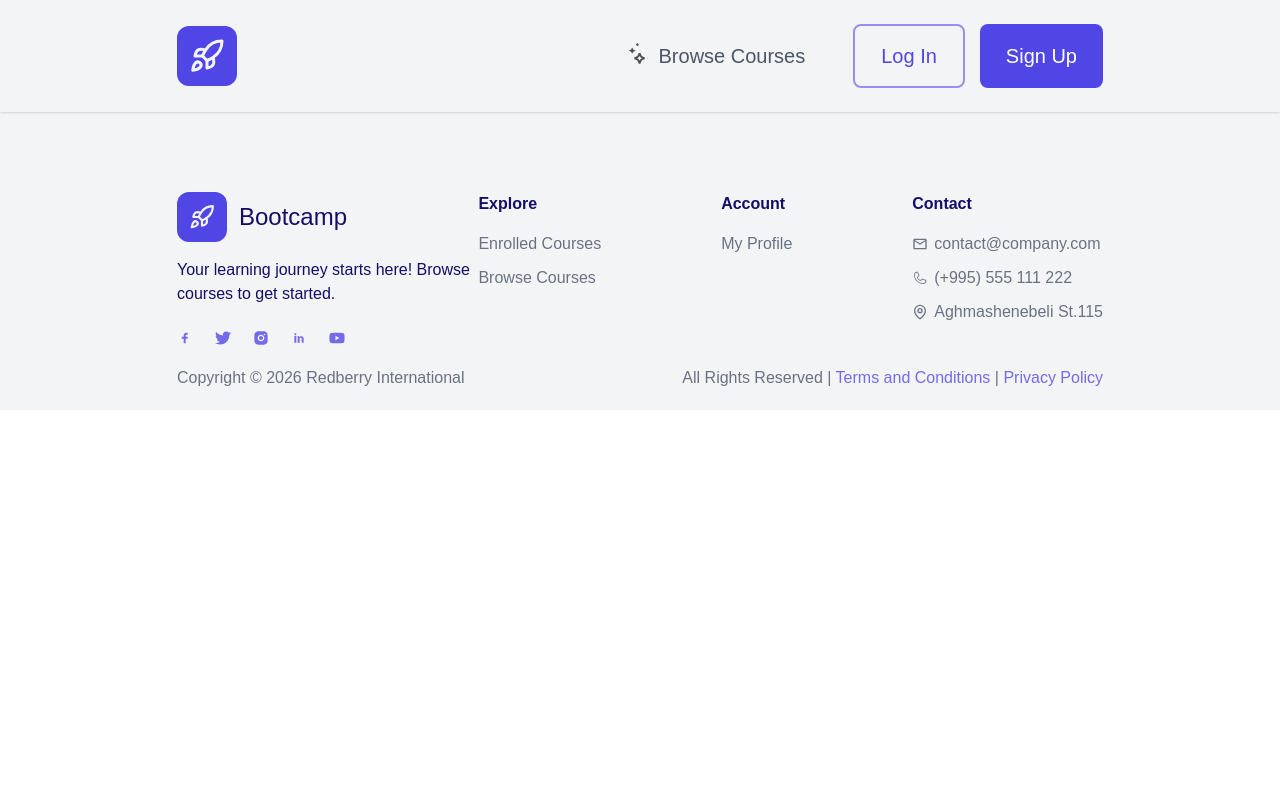
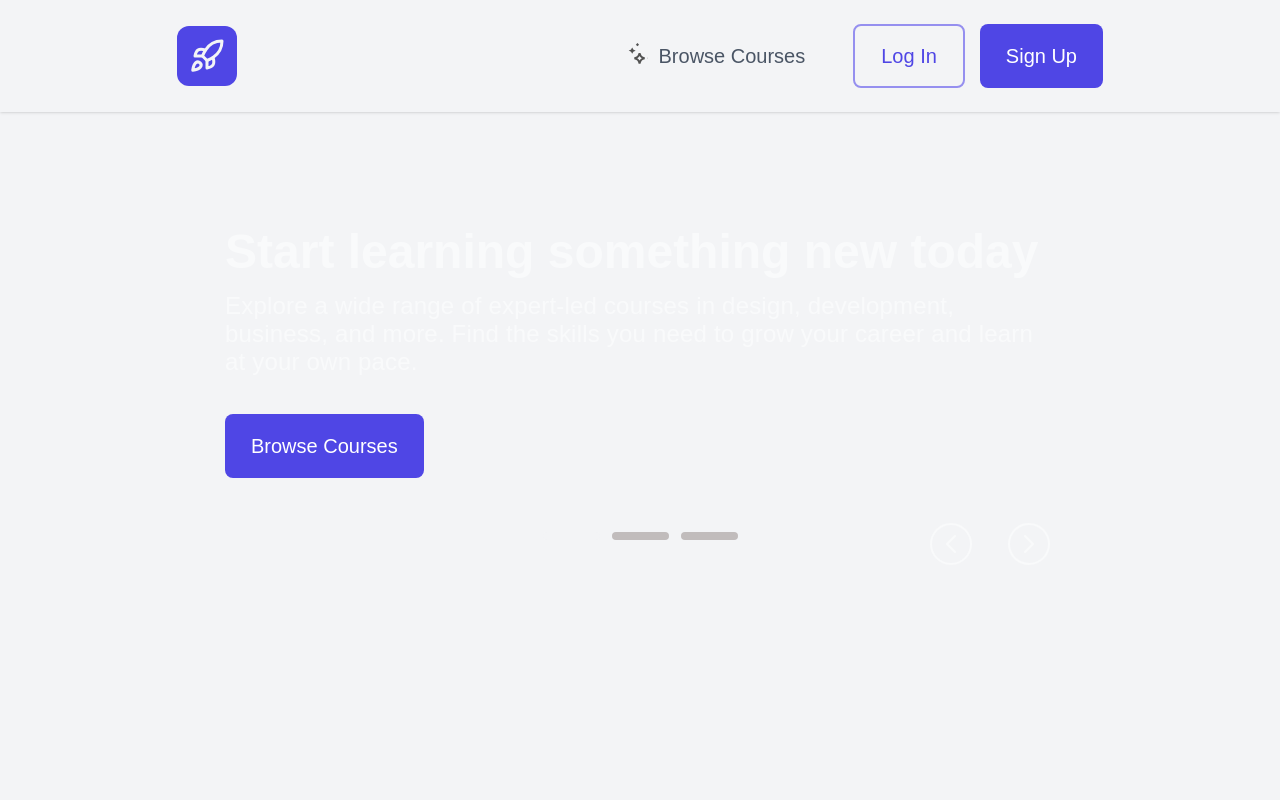
Before and after one commit to xWolfYx/redberry-bootcamp-xi, a React (Vite) app: page / in a window 1280 px wide. Shown: the top 800 px of the page. Built offline with nearby package versions, Linux system fonts and the light colour scheme.

Commit message:
fix: Route element syntax, add dashboard element

```diff
--- a/src/App.tsx
+++ b/src/App.tsx
@@ -1,16 +1,17 @@
 import { Route, Routes } from "react-router-dom";
 import Footer from "./components/Footer";
+import Dashboard from "./components/layout/Dashboard";
 import Navbar from "./components/Navbar";
 import "@fontsource-variable/inter/wght.css";
 
 function App() {
 	return (
-		<div className="bg-gray-100">
+		<div className="bg-gray-100 w-screen">
 			<Navbar />
 			<Routes>
-				<Route path="/"></Route>
-				<Route path="/login"></Route>
-				<Route path="/login"></Route>
+				<Route path="/" element={<Dashboard />} />
+				{/* <Route path="/login" element={} /> */}
+				{/* <Route path="/login" element={} /> */}
 			</Routes>
 			<Footer />
 		</div>
```
